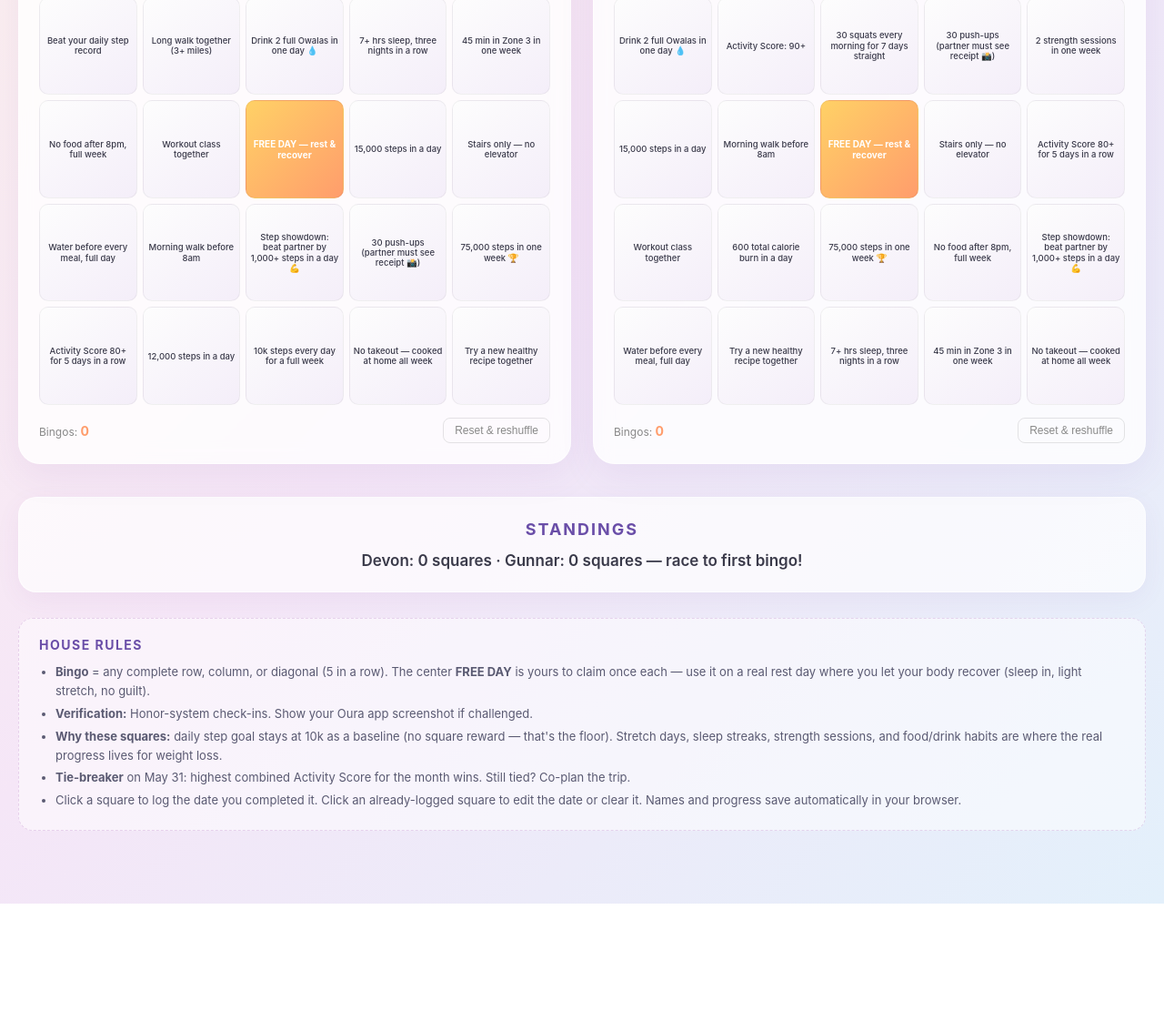
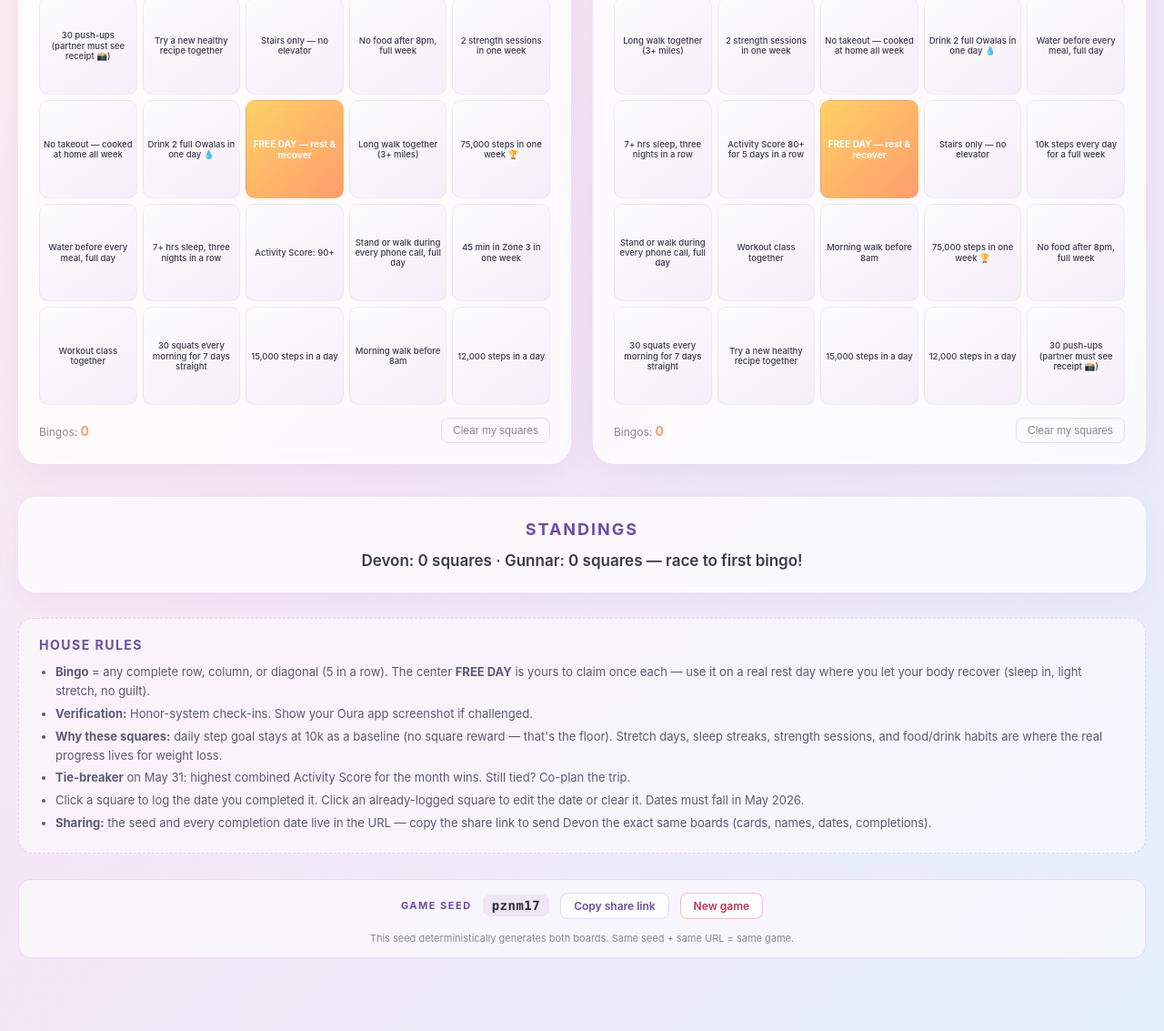
Before and after one commit to GunnarHolwerda/tools, a plain HTML site: page oura-may-bingo.html in a window 1280 px wide. Shown: the part 506-1639 px from the top of the page at 91% size. Before the commit the page ends 1499 px from the top, so only its background shows below. Drawn offline with Linux system fonts and the light colour scheme.

Commit message:
feat: make oura may bingo state shareable via URL seed
Both players' cards now derive deterministically from a single seed,
and the seed plus all completion dates and names live in the URL so
the exact same game can be reproduced from a shared link.

Co-Authored-By: Claude Opus 4.7 (1M context) <noreply@anthropic.com>

```diff
--- a/oura-may-bingo.html
+++ b/oura-may-bingo.html
@@ -283,6 +283,68 @@
     margin-left: 8px;
     font-weight: 700;
   }
+  .seed-info {
+    margin-top: 28px;
+    display: flex;
+    align-items: center;
+    justify-content: center;
+    gap: 12px;
+    flex-wrap: wrap;
+    padding: 14px 20px;
+    background: rgba(255,255,255,0.55);
+    border-radius: 14px;
+    border: 1px solid rgba(186, 130, 200, 0.22);
+    font-size: 13px;
+    color: #5a5a72;
+  }
+  .seed-info .seed-label {
+    text-transform: uppercase;
+    letter-spacing: 1.5px;
+    font-size: 11px;
+    font-weight: 700;
+    color: #6a4ea8;
+  }
+  .seed-info .seed-value {
+    font-family: ui-monospace, "SF Mono", Menlo, Consolas, monospace;
+    background: rgba(186, 130, 200, 0.14);
+    padding: 4px 10px;
+    border-radius: 8px;
+    font-size: 14px;
+    color: #2a2a3a;
+    font-weight: 600;
+    letter-spacing: 0.5px;
+  }
+  .seed-info .seed-hint {
+    flex-basis: 100%;
+    text-align: center;
+    font-size: 11px;
+    color: #888;
+    margin-top: 2px;
+  }
+  .seed-btn {
+    background: rgba(255,255,255,0.75);
+    border: 1px solid rgba(186, 130, 200, 0.3);
+    color: #6a4ea8;
+    padding: 6px 14px;
+    border-radius: 8px;
+    font-size: 12px;
+    font-weight: 600;
+    cursor: pointer;
+    font-family: inherit;
+    transition: all 0.15s;
+  }
+  .seed-btn:hover {
+    background: rgba(186, 130, 200, 0.15);
+    transform: translateY(-1px);
+  }
+  .seed-btn.danger {
+    color: #c53050;
+    border-color: rgba(220, 50, 80, 0.3);
+  }
+  .seed-btn.danger:hover {
+    background: rgba(220, 50, 80, 0.1);
+  }
+
   .rules {
     margin-top: 28px;
     background: rgba(255,255,255,0.5);
@@ -442,7 +504,7 @@
       <div class="grid" id="grid-p1"></div>
       <div class="footer-actions">
         <span class="bingo-count">Bingos: <strong id="bingos-p1">0</strong></span>
-        <button class="reset-btn" data-player="p1">Reset & reshuffle</button>
+        <button class="reset-btn" data-player="p1">Clear my squares</button>
       </div>
     </div>
 
@@ -458,7 +520,7 @@
       <div class="grid" id="grid-p2"></div>
       <div class="footer-actions">
         <span class="bingo-count">Bingos: <strong id="bingos-p2">0</strong></span>
-        <button class="reset-btn" data-player="p2">Reset & reshuffle</button>
+        <button class="reset-btn" data-player="p2">Clear my squares</button>
       </div>
     </div>
   </div>
@@ -474,7 +536,7 @@
       <div class="modal-eyebrow" id="modal-player">Devon</div>
       <div class="modal-challenge" id="modal-challenge">Challenge</div>
       <label class="modal-label" for="modal-date">Date completed</label>
-      <input type="date" id="modal-date" />
+      <input type="date" id="modal-date" min="2026-05-01" max="2026-05-31" />
       <div class="modal-actions">
         <button class="modal-btn ghost" id="modal-cancel">Cancel</button>
         <button class="modal-btn danger" id="modal-clear">Clear</button>
@@ -490,8 +552,17 @@
       <li><strong>Verification:</strong> Honor-system check-ins. Show your Oura app screenshot if challenged.</li>
       <li><strong>Why these squares:</strong> daily step goal stays at 10k as a baseline (no square reward — that's the floor). Stretch days, sleep streaks, strength sessions, and food/drink habits are where the real progress lives for weight loss.</li>
       <li><strong>Tie-breaker</strong> on May 31: highest combined Activity Score for the month wins. Still tied? Co-plan the trip.</li>
-      <li>Click a square to log the date you completed it. Click an already-logged square to edit the date or clear it. Names and progress save automatically in your browser.</li>
+      <li>Click a square to log the date you completed it. Click an already-logged square to edit the date or clear it. Dates must fall in May 2026.</li>
+      <li><strong>Sharing:</strong> the seed and every completion date live in the URL — copy the share link to send Devon the exact same boards (cards, names, dates, completions).</li>
     </ul>
+  </div>
+
+  <div class="seed-info">
+    <span class="seed-label">Game Seed</span>
+    <code class="seed-value" id="seed-value">—</code>
+    <button class="seed-btn" id="copy-link-btn" type="button">Copy share link</button>
+    <button class="seed-btn danger" id="new-game-btn" type="button">New game</button>
+    <span class="seed-hint">This seed deterministically generates both boards. Same seed + same URL = same game.</span>
   </div>
 </div>
 
@@ -526,14 +597,33 @@ const CHALLENGES = [
   "Drink 2 full Owalas in one day 💧"
 ];
 const FREE_TEXT = "FREE DAY — rest & recover";
+const FREE_INDEX = 12;
 
-const FREE_INDEX = 12;
-const STORAGE_KEY = "oura-may-bingo-v5";
-
-function shuffleCard() {
+// --- Seeded PRNG (mulberry32 + FNV-1a string hash) ---------------------
+function hashStringToSeed(str) {
+  let h = 2166136261 >>> 0;
+  for (let i = 0; i < str.length; i++) {
+    h ^= str.charCodeAt(i);
+    h = Math.imul(h, 16777619);
+  }
+  return h >>> 0;
+}
+function mulberry32(seed) {
+  let s = seed >>> 0;
+  return function() {
+    s = (s + 0x6D2B79F5) >>> 0;
+    let t = Math.imul(s ^ (s >>> 15), 1 | s);
+    t = (t + Math.imul(t ^ (t >>> 7), 61 | t)) ^ t;
+    return ((t ^ (t >>> 14)) >>> 0) / 4294967296;
+  };
+}
+function generateSeed() {
+  return Math.random().toString(36).slice(2, 8).padEnd(6, "0");
+}
+function shuffleCardWithRng(rng) {
   const pool = [...CHALLENGES];
   for (let i = pool.length - 1; i > 0; i--) {
-    const j = Math.floor(Math.random() * (i + 1));
+    const j = Math.floor(rng() * (i + 1));
     [pool[i], pool[j]] = [pool[j], pool[i]];
   }
   const card = new Array(25);
@@ -544,27 +634,64 @@ function shuffleCard() {
   }
   return card;
 }
+function buildCardsFromSeed(seed) {
+  const rng = mulberry32(hashStringToSeed(String(seed)));
+  return { p1: shuffleCardWithRng(rng), p2: shuffleCardWithRng(rng) };
+}
 
-// State — each entry is null (uncompleted) or a date string "YYYY-MM-DD"
-// Each player has their own randomized `card` (array of 25 challenge texts, FREE at index 12)
-let state = {
-  p1: { name: "Devon", card: shuffleCard(), entries: Array(25).fill(null) },
-  p2: { name: "Gunnar", card: shuffleCard(), entries: Array(25).fill(null) }
-};
+// --- Entry <-> URL encoding --------------------------------------------
+// Each cell is one base36 char: '0' = empty, '1'..'v' = day 1..31 of May 2026.
+function encodeEntries(entries) {
+  return entries.map(e => {
+    if (!e) return "0";
+    const [y, m, d] = e.split("-").map(Number);
+    if (y === 2026 && m === 5 && d >= 1 && d <= 31) return d.toString(36);
+    return "0";
+  }).join("");
+}
+function decodeEntries(str) {
+  const out = Array(25).fill(null);
+  if (!str) return out;
+  for (let i = 0; i < 25 && i < str.length; i++) {
+    const day = parseInt(str[i], 36);
+    if (day >= 1 && day <= 31) out[i] = `2026-05-${String(day).padStart(2, "0")}`;
+  }
+  return out;
+}
 
-function load() {
-  try {
-    const saved = localStorage.getItem(STORAGE_KEY);
-    if (saved) {
-      const parsed = JSON.parse(saved);
-      if (parsed.p1 && parsed.p2 && Array.isArray(parsed.p1.entries) && Array.isArray(parsed.p1.card)) {
-        state = parsed;
-      }
-    }
-  } catch (e) {}
+// --- URL state ----------------------------------------------------------
+function readUrlState() {
+  const p = new URLSearchParams(location.search);
+  return {
+    seed: p.get("s"),
+    n1: p.get("n1"),
+    n2: p.get("n2"),
+    e1: p.get("e1"),
+    e2: p.get("e2")
+  };
 }
-function save() {
-  try { localStorage.setItem(STORAGE_KEY, JSON.stringify(state)); } catch (e) {}
+function writeUrlState() {
+  const p = new URLSearchParams();
+  p.set("s", state.seed);
+  p.set("n1", state.p1.name);
+  p.set("n2", state.p2.name);
+  p.set("e1", encodeEntries(state.p1.entries));
+  p.set("e2", encodeEntries(state.p2.entries));
+  const newUrl = `${location.pathname}?${p.toString()}${location.hash}`;
+  history.replaceState(null, "", newUrl);
+}
+
+let state = null;
+function initState() {
+  const url = readUrlState();
+  const seed = url.seed || generateSeed();
+  const cards = buildCardsFromSeed(seed);
+  state = {
+    seed,
+    p1: { name: url.n1 || "Devon", card: cards.p1, entries: decodeEntries(url.e1) },
+    p2: { name: url.n2 || "Gunnar", card: cards.p2, entries: decodeEntries(url.e2) }
+  };
+  writeUrlState();
 }
 
 function isChecked(entries, i) { return entries[i] !== null && entries[i] !== undefined; }
@@ -583,6 +710,11 @@ function todayISO() {
   const mm = String(d.getMonth() + 1).padStart(2, "0");
   const dd = String(d.getDate()).padStart(2, "0");
   return `${yyyy}-${mm}-${dd}`;
+}
+function defaultModalDate() {
+  const today = todayISO();
+  if (today >= "2026-05-01" && today <= "2026-05-31") return today;
+  return "2026-05-01";
 }
 
 function getBingoLines(entries) {
@@ -652,7 +784,7 @@ function openCellEditor(playerKey, i) {
   document.getElementById("modal-challenge").textContent = state[playerKey].card[i];
 
   const dateInput = document.getElementById("modal-date");
-  dateInput.value = existing || todayISO();
+  dateInput.value = existing || defaultModalDate();
 
   // Disable Clear button if not yet logged
   document.getElementById("modal-clear").disabled = !existing;
@@ -672,7 +804,7 @@ function commitEntry(dateStr) {
   const { playerKey, index } = modalCtx;
   const prevBingos = getBingoLines(state[playerKey].entries).length;
   state[playerKey].entries[index] = dateStr;
-  save();
+  writeUrlState();
   renderBoard(playerKey);
   updateStandings();
   const newBingos = getBingoLines(state[playerKey].entries).length;
@@ -684,7 +816,7 @@ function clearEntry() {
   if (modalCtx.playerKey === null) return;
   const { playerKey, index } = modalCtx;
   state[playerKey].entries[index] = null;
-  save();
+  writeUrlState();
   renderBoard(playerKey);
   updateStandings();
   closeModal();
@@ -731,7 +863,7 @@ function setupNameInput(playerKey) {
   input.value = state[playerKey].name;
   input.addEventListener("input", () => {
     state[playerKey].name = input.value || (playerKey === "p1" ? "Player 1" : "Player 2");
-    save();
+    writeUrlState();
     updateStandings();
   });
 }
@@ -761,26 +893,58 @@ function updateDateInfo() {
   }
 }
 
+function updateSeedDisplay() {
+  document.getElementById("seed-value").textContent = state.seed;
+}
+
 // Wire up
-load();
+initState();
 setupNameInput("p1");
 setupNameInput("p2");
 renderBoard("p1");
 renderBoard("p2");
 updateStandings();
 updateDateInfo();
+updateSeedDisplay();
 
 document.querySelectorAll(".reset-btn").forEach(btn => {
   btn.addEventListener("click", () => {
     const p = btn.dataset.player;
-    if (confirm(`Reset & reshuffle ${state[p].name}'s board? All progress will be cleared and squares will be re-randomized.`)) {
+    if (confirm(`Clear ${state[p].name}'s squares? Card layout stays the same — only the completed dates for ${state[p].name} are cleared.`)) {
       state[p].entries = Array(25).fill(null);
-      state[p].card = shuffleCard();
-      save();
+      writeUrlState();
       renderBoard(p);
       updateStandings();
     }
   });
+});
+
+document.getElementById("new-game-btn").addEventListener("click", () => {
+  if (!confirm("Start a brand new game? Both boards reshuffle from a new seed and all squares clear. Copy the share link first if you want to keep this game.")) return;
+  const seed = generateSeed();
+  const cards = buildCardsFromSeed(seed);
+  state.seed = seed;
+  state.p1.card = cards.p1;
+  state.p1.entries = Array(25).fill(null);
+  state.p2.card = cards.p2;
+  state.p2.entries = Array(25).fill(null);
+  writeUrlState();
+  renderBoard("p1");
+  renderBoard("p2");
+  updateStandings();
+  updateSeedDisplay();
+});
+
+document.getElementById("copy-link-btn").addEventListener("click", async () => {
+  const btn = document.getElementById("copy-link-btn");
+  const original = btn.textContent;
+  try {
+    await navigator.clipboard.writeText(location.href);
+    btn.textContent = "Copied!";
+  } catch (e) {
+    btn.textContent = "Copy failed";
+  }
+  setTimeout(() => { btn.textContent = original; }, 1500);
 });
 
 // Modal wiring
```
